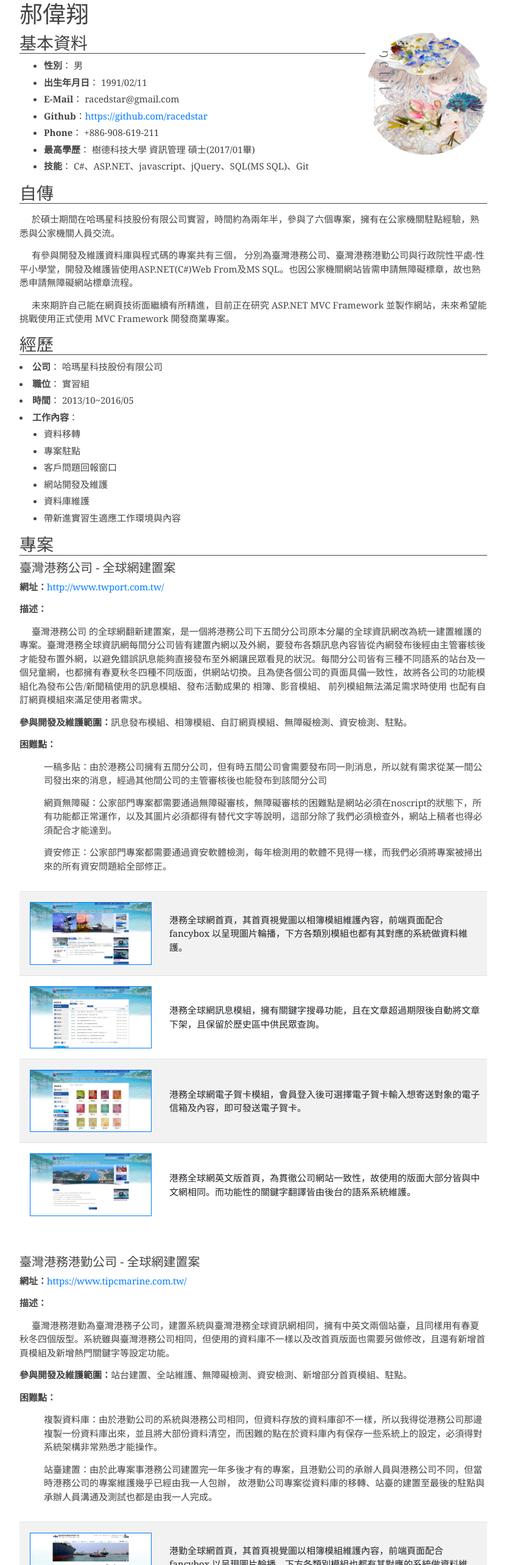
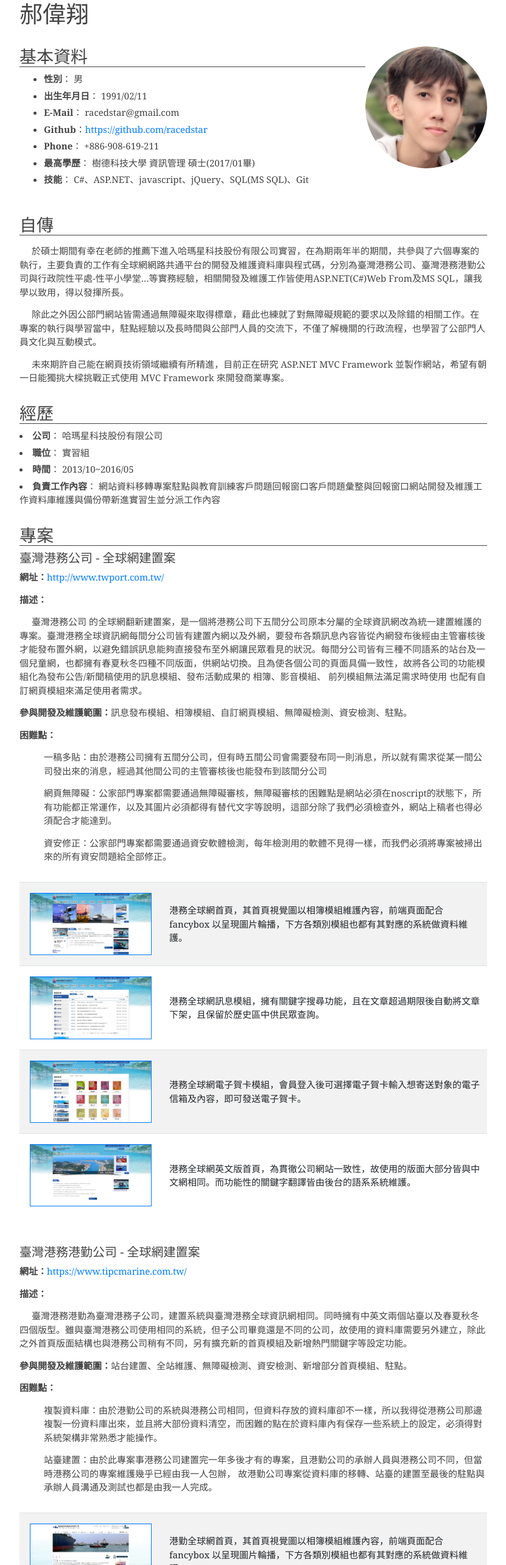
Before and after one commit to racedstar/Resume, a React (Create React App) app: page / in a window 1280 px wide. Shown: the top 2566 px of the page at 61% size, without its empty margins (224-1055 px from the left). Built offline with nearby package versions, Linux system fonts and the light colour scheme.

Commit message:
edit content chenge img

```diff
--- a/src/App.js
+++ b/src/App.js
@@ -14,7 +14,7 @@ class App extends Component {
         return (
             <div>
                 <h1>郝偉翔</h1>
-                <div className="personalInformation">
+                <div id="personalInformation" className="contentArea">
                     <div className="information">
                         <h2>基本資料</h2>
                         <ul>
@@ -26,16 +26,16 @@ class App extends Component {
                         </ul>
                     </div>
                     <div>
-                        <img src="img/01.jpg"></img>
+                        <img src="img/01.png"></img>
                     </div>
                 </div>
-                <div className="summary">
+                <div id="summary" className="contentArea">
                     <h2>自傳</h2>
                     {Summary.map((value) => (
                         <p>{value}</p>
                     ))}
                 </div>
-                <div className="exp">
+                <div id="exp" className="contentArea">
                     <h2>經歷</h2>
                     {
                         Exp.map((value) => (
@@ -43,7 +43,7 @@ class App extends Component {
                         ))
                     }
                 </div>
-                <div className="projects">
+                <div id="projects" className="contentArea">
                     <h2>專案</h2>
                     {
                         Projects.map((value) => (
@@ -51,7 +51,7 @@ class App extends Component {
                         ))
                     }
                 </div>
-                <div className="demo">
+                <div id="demo" className="contentArea">
                     <h2>作品</h2>
                     {
                         Demo.map((value) => (
--- a/src/Resume.css
+++ b/src/Resume.css
@@ -38,12 +38,16 @@ h3{
 	font-size: 20px;
 }
 
-.personalInformation{
+.contentArea{
+	margin-top: 30px;
+}
+
+#personalInformation{
 	display: flex;
 	width:100%;
 }
 
-.personalInformation img{
+#personalInformation img{
 	width:200px;
 	height:200px;
 	border-radius: 100%;
@@ -53,27 +57,27 @@ h3{
 	width:85%;
 }
 
-.summary{
+#summary{
 	word-wrap:break-word;
 }
 
-.demo a{
+#demo a{
 	color:blue
 }
 
-.demo div{
+#demo div{
 	margin-bottom: 40px;
 }
 
-.demo span{
+#demo span{
 	font-weight: bold;
 }
 
-.summary p, .projects .indent, .demo p{
+#summary p, #projects .indent, #demo p{
 	text-indent: 20px;
 }
 
-.projects div{
+#projects div{
 	margin-bottom:30px;
 }
 
--- a/src/Resume.json
+++ b/src/Resume.json
@@ -50,21 +50,22 @@
             "Val": "2013/10~2016/05"
         },
         {
-            "Title":"工作內容",
+            "Title":"負責工作內容",
             "Val":[
-                "資料移轉",
-                "專案駐點",
+                "網站資料移轉",
+                "專案駐點與教育訓練",
                 "客戶問題回報窗口",
-                "網站開發及維護",
-                "資料庫維護",
-                "帶新進實習生適應工作環境與內容"
+                "客戶問題彙整與回報窗口",
+                "網站開發及維護工作",
+                "資料庫維護與備份",
+                "帶新進實習生並分派工作內容"
             ]
         }
     ],
     "Summary":[
-        "於碩士期間在哈瑪星科技股份有限公司實習，時間約為兩年半，參與了六個專案，擁有在公家機關駐點經驗，熟悉與公家機關人員交流。",
-        "有參與開發及維護資料庫與程式碼的專案共有三個， 分別為臺灣港務公司、臺灣港務港勤公司與行政院性平處-性平小學堂，開發及維護皆使用ASP.NET(C#)Web From及MS SQL。也因公家機關網站皆需申請無障礙標章，故也熟悉申請無障礙網站標章流程。",
-        "未來期許自己能在網頁技術面繼續有所精進，目前正在研究 ASP.NET MVC Framework 並製作網站，未來希望能挑戰使用正式使用 MVC Framework 開發商業專案。"
+        "於碩士期間有幸在老師的推薦下進入哈瑪星科技股份有限公司實習，在為期兩年半的期間，共參與了六個專案的執行，主要負責的工作有全球網網路共通平台的開發及維護資料庫與程式碼，分別為臺灣港務公司、臺灣港務港勤公司與行政院性平處-性平小學堂…等實務經驗，相關開發及維護工作皆使用ASP.NET(C#)Web From及MS SQL，讓我學以致用，得以發揮所長。",
+        "除此之外因公部門網站皆需通過無障礙來取得標章，藉此也練就了對無障礙規範的要求以及除錯的相關工作。在專案的執行與學習當中，駐點經驗以及長時間與公部門人員的交流下，不僅了解機關的行政流程，也學習了公部門人員文化與互動模式。",
+        "未來期許自己能在網頁技術領域繼續有所精進，目前正在研究 ASP.NET MVC Framework 並製作網站，希望有朝一日能獨挑大樑挑戰正式使用 MVC Framework 來開發商業專案。"
     ],
     "Projects":[
         {
@@ -130,8 +131,8 @@
             ],
             "Link":"https://www.tipcmarine.com.tw/",
             "Description":[
-                "臺灣港務港勤為臺灣港務子公司，建置系統與臺灣港務全球資訊網相同，擁有中英文兩個站臺，且同樣用有春夏秋冬四個版型。",
-                "系統雖與臺灣港務公司相同，但使用的資料庫不一樣以及改首頁版面也需要另做修改，且還有新增首頁模組及新增熱門關鍵字等設定功能。"
+                "臺灣港務港勤為臺灣港務子公司，建置系統與臺灣港務全球資訊網相同。同時擁有中英文兩個站臺以及春夏秋冬四個版型。",
+                "雖與臺灣港務公司使用相同的系統，但子公司畢竟還是不同的公司，故使用的資料庫需要另外建立，除此之外首頁版面結構也與港務公司稍有不同，另有擴充新的首頁模組及新增熱門關鍵字等設定功能。"
             ],
             "Range": "站台建置、全站維護、無障礙檢測、資安檢測、新增部分首頁模組、駐點。",
             "Difficult":[
@@ -171,7 +172,10 @@
                 }
             ],
             "Link":"https://www.gender.ey.gov.tw/school/",
-            "Description":"行政院性平處透過網路以寓教於樂方式引導學生及社會大眾關心性別平等相關議題，同時提升性別平等意識，希望藉由闖關遊戲方式，宣導家事分擔、情感教育及性別平等觀念。",
+            "Description":[
+                "行政院性平處透過網路以寓教於樂方式引導學生及社會大眾關心性別平等相關議題，同時提升性別平等意識，希望藉由闖關遊戲方式，宣導家事分擔、情感教育及性別平等觀念。",
+                "網站後台有四種不同闖關遊戲類型，分別為快問快答、性平宣傳車、家事分工、九宮格。管理者可依據不同的需求選擇遊戲類型及設定遊戲題目。"
+            ],
             "Range": "訊息發布模組、遊戲小汽車後臺維護。",
             "Difficult":[
                 {
@@ -186,23 +190,6 @@
         }
     ],
     "Demo":[
-        {
-            "Title": "Croppie圖片裁切套件 demo",
-            "imgFolder": "croppie",
-            "imgFile":[
-                {
-                    "fileName": "01",
-                    "Narrative": "可拖曳多張圖片至瀏覽器，並使用Croppie實現圖片剪裁、旋轉功能及下載。"
-                }
-            ],
-            "URL": "https://racedstar.github.io/Croopie-Demo/index.html",
-            "Tools": "HTML5、jQuery、Croppie",
-            "Description": "Croppie是一個快速且容易使用的jQuery的圖像外掛。",
-            "Features":[
-                "能夠迅速的做出類似於FaceBook的大頭照裁剪功能。"
-            ],
-            "Other": []
-        },
         {
             "Title": "檔案分享網站",
             "imgFolder": "RS",
@@ -233,6 +220,23 @@
             ]
         },
         {
+            "Title": "Croppie圖片裁切套件 demo",
+            "imgFolder": "croppie",
+            "imgFile":[
+                {
+                    "fileName": "01",
+                    "Narrative": "可拖曳多張圖片至瀏覽器，並使用Croppie實現圖片剪裁、旋轉功能及下載。"
+                }
+            ],
+            "URL": "https://racedstar.github.io/Croopie-Demo/index.html",
+            "Tools": "HTML5、jQuery、Croppie",
+            "Description": "Croppie是一個快速且容易使用的jQuery的圖像外掛。當初檔案分享網站內想要一個截圖的功能，在網路上找了一下發現了Croppie很符合我的需要，所以就嘗試的做了這個Demo，也將Croppie各個屬性與方法翻譯為中文放到了我的github上。",
+            "Features":[
+                "能夠迅速的做出類似於FaceBook的大頭照裁剪功能。"
+            ],
+            "Other": []
+        },
+        {
             "Title": "寵物美容管理",
             "imgFolder": "petManager",
             "imgFile":[
@@ -259,7 +263,7 @@
             ],
             "URL": "http://220.132.95.43:8081/",
             "Tools":"ASP.NET MVC、Entity Framework、jQuery、ajax、fancybox3、bootstrap4",
-            "Description": "可新增飼主、寵物，也可以自訂品種與物種及美容項目等。",
+            "Description": "由於朋友接手了一間寵物美容店，但是當時店內的電腦及軟體已過於老舊，故委託我幫忙開發此網站。建立此網站的目的就是紀錄客戶與寵物的基本資訊、各種美容項目與金額以及客戶在該店面的消費金額。",
             "Features":[
                 "詳細記錄飼主與寵物資訊",
                 "可自訂品種與物種",
```
Also changed, not shown: public/img/01.jpg (deleted), public/img/01.png (added).
